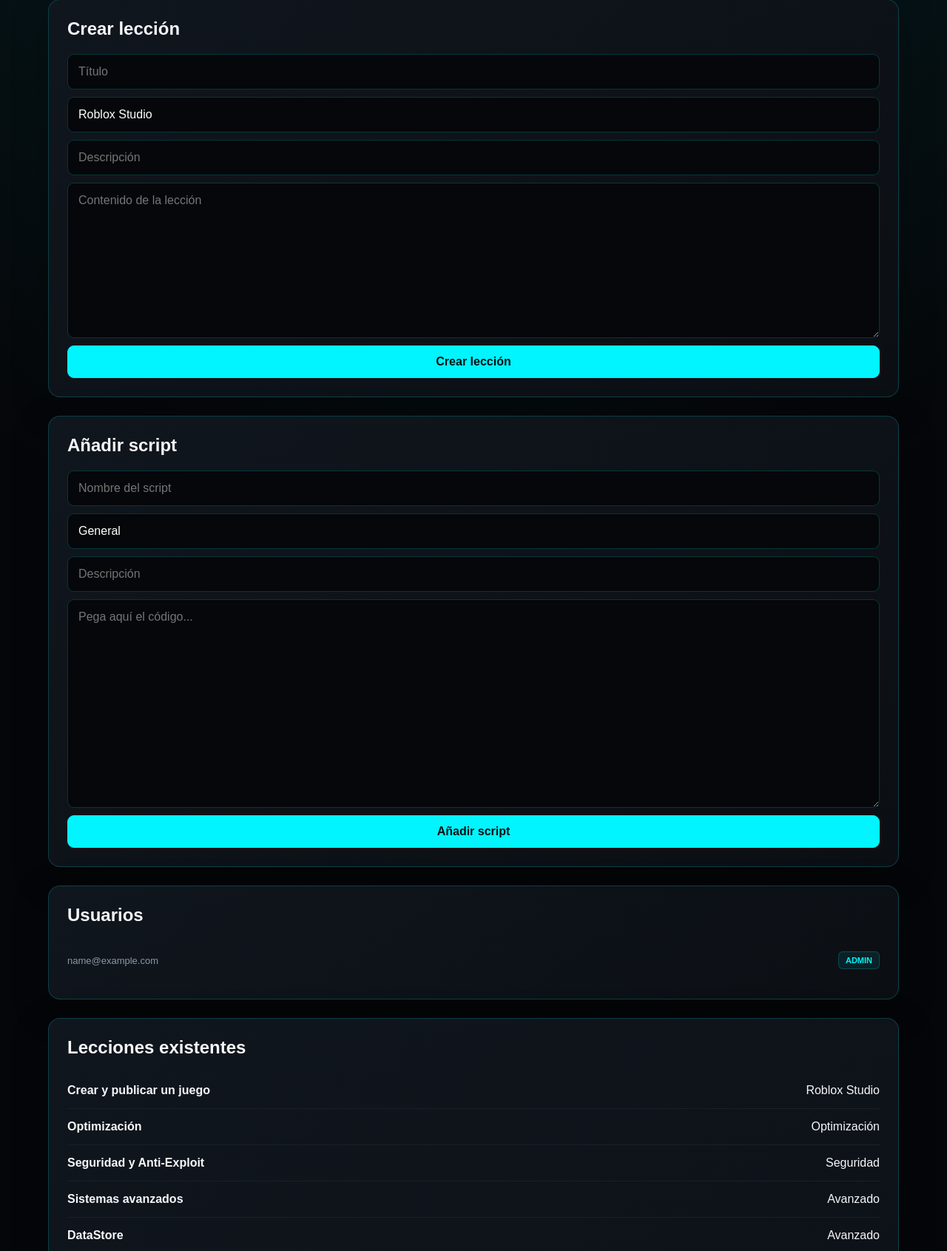
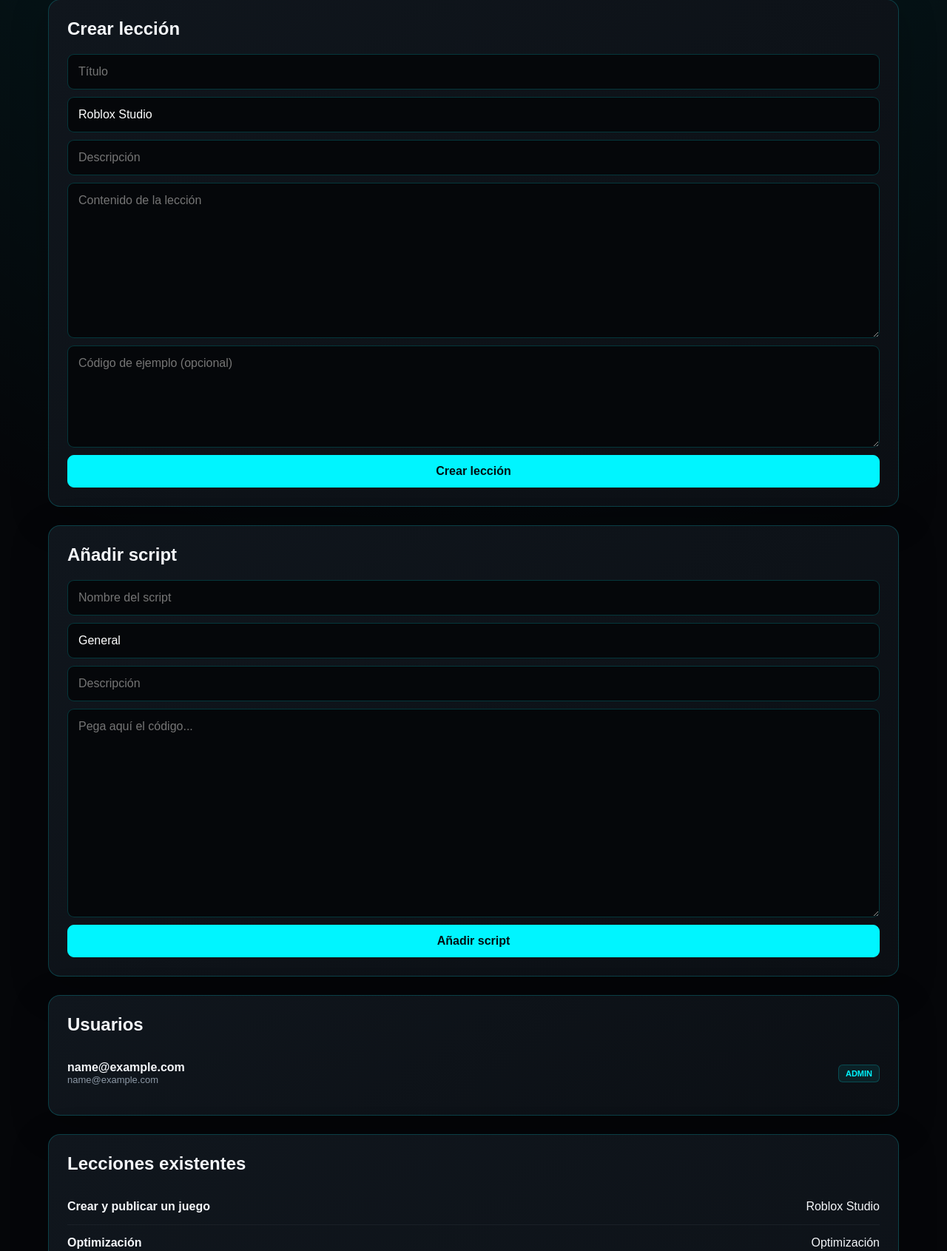
Before and after one commit to jaumecapopalacios-gif/academy-blox-script, a Flask app: page /admin in a window 1280 px wide. Shown: the part 197-1888 px from the top of the page at 74% size. Run offline with Flask 3, Linux system fonts and the light colour scheme; the visitor is signed in with stand-in values (Sample User, id 1); data comes from the database, SQL or seed files in the repository.

Commit message:
Update admin.html

```diff
--- a/templates/admin.html
+++ b/templates/admin.html
@@ -109,6 +109,13 @@
             ></textarea>
 
 
+            <textarea
+                name="code"
+                rows="6"
+                placeholder="Código de ejemplo (opcional)"
+            ></textarea>
+
+
             <button class="btn"
                     type="submit">
 
@@ -141,21 +148,21 @@
 
 
             <input
-                name="script_title"
+                name="title"
                 placeholder="Nombre del script"
                 required
             >
 
 
             <input
-                name="script_category"
+                name="category"
                 placeholder="Categoría"
                 value="General"
             >
 
 
             <input
-                name="script_description"
+                name="description"
                 placeholder="Descripción"
             >
 
@@ -197,7 +204,7 @@
             <div>
 
                 <strong>
-                    {{ user.username }}
+                    {{ user.email }}
                 </strong>
 
                 <p>
@@ -231,11 +238,24 @@
 
                 <form method="POST">
 
-                    <input
-                        type="hidden"
-                        name="action"
-                        value="toggle_user"
-                    >
+                    {% if user.is_blocked %}
+
+                        <input
+                            type="hidden"
+                            name="action"
+                            value="unblock_user"
+                        >
+
+                    {% else %}
+
+                        <input
+                            type="hidden"
+                            name="action"
+                            value="block_user"
+                        >
+
+                    {% endif %}
+
 
                     <input
                         type="hidden"
```
